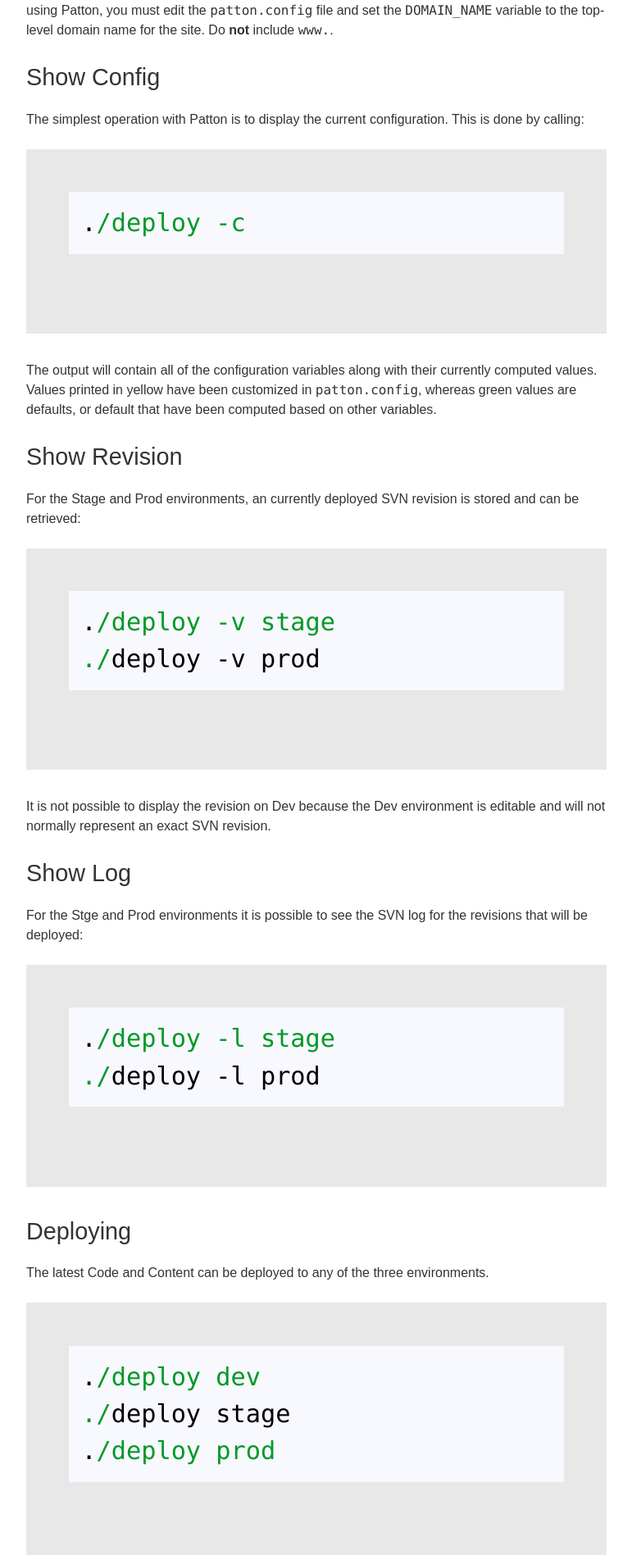
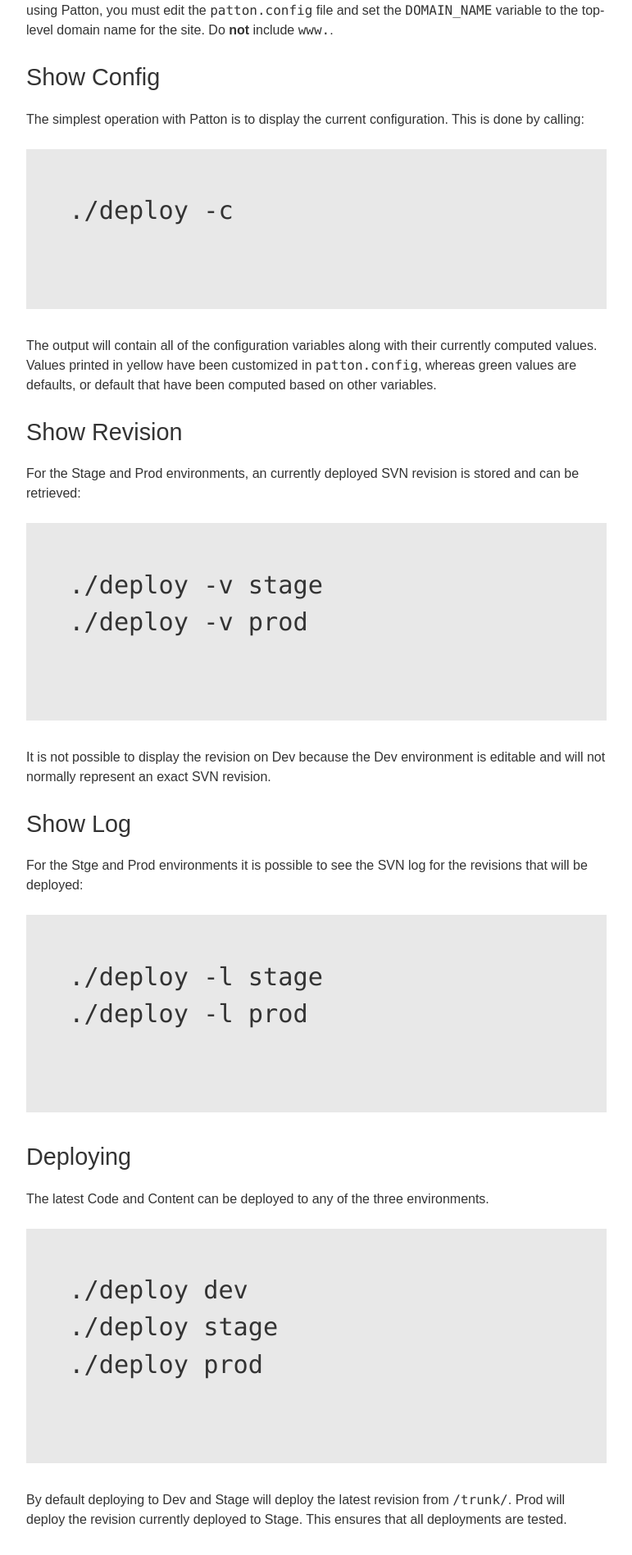
Before and after one commit to imarc/handbook, a Jekyll site: the page built from beta/deployment.markdown, in a window 1280 px wide. Shown: the part 3339-5236 px from the top of the page at 82% size, without its empty margins (134-905 px from the left). Built offline with Jekyll 4.4.1, drawn with Linux system fonts in a browser that asks for light colours; nearby versions of some CDN libraries.

Commit message:
Commented out code highlighting css on beta template

```diff
--- a/_layouts/default.bp.html
+++ b/_layouts/default.bp.html
@@ -11,7 +11,7 @@
 		<meta name="author" content="Design, programming, by iMarc. More info at http://imarc.net" />
 		<meta name="viewport" content="width=device-width" />
 		<link rel="stylesheet" type="text/css" href="css/styles.css" media="all" />
-		<link rel="stylesheet" type="text/css" href="css/highlight/github.css" media="all" />
+		<!-- link rel="stylesheet" type="text/css" href="css/highlight/github.css" media="all" / -->
 
 		<!--[if IE]>
 			<script src="js/html5shiv.js"></script>
--- a/_layouts/notoc.bp.html
+++ b/_layouts/notoc.bp.html
@@ -11,7 +11,7 @@
 		<meta name="author" content="Design, programming, by iMarc. More info at http://imarc.net" />
 		<meta name="viewport" content="width=device-width" />
 		<link rel="stylesheet" type="text/css" href="css/styles.css" media="all" />
-		<link rel="stylesheet" type="text/css" href="css/highlight/github.css" media="all" />
+		<!-- link rel="stylesheet" type="text/css" href="css/highlight/github.css" media="all" / -->
 
 		<!--[if IE]>
 			<script src="js/html5shiv.js"></script>
@@ -21,7 +21,7 @@
 		<div class="site">
 
 			<header class="primary">
-			<h1><a href="/">Handbook <sup>by iMarc</sup></a></h1>
+				<h1><a href="/">Handbook <sup>by iMarc</sup></a></h1>
 				<nav class="primary">
 					<ul>
 						<!--
```
